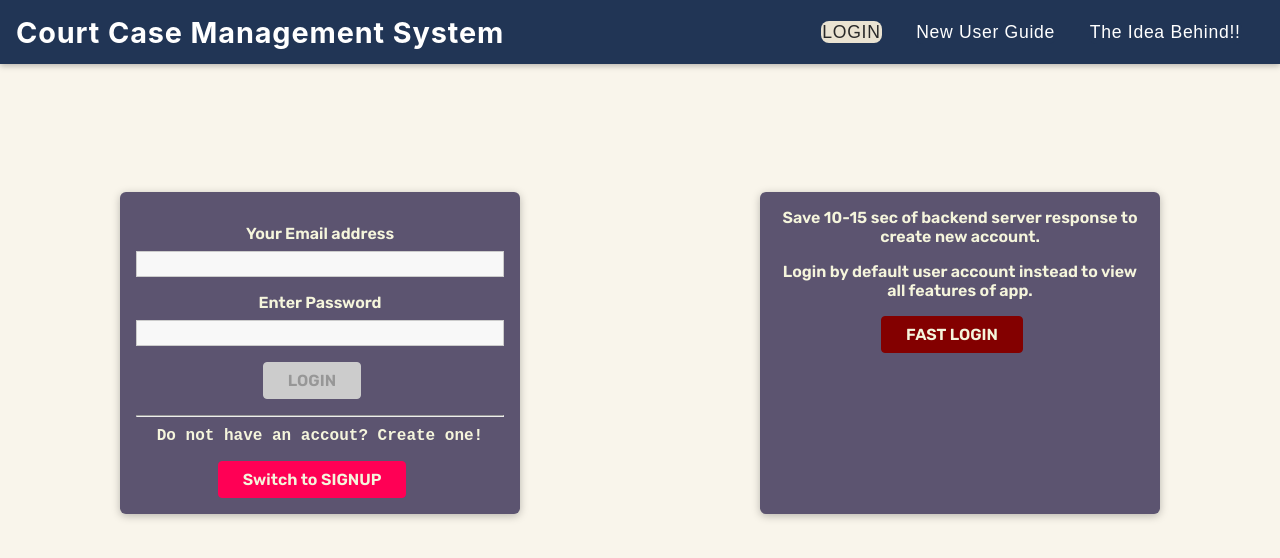
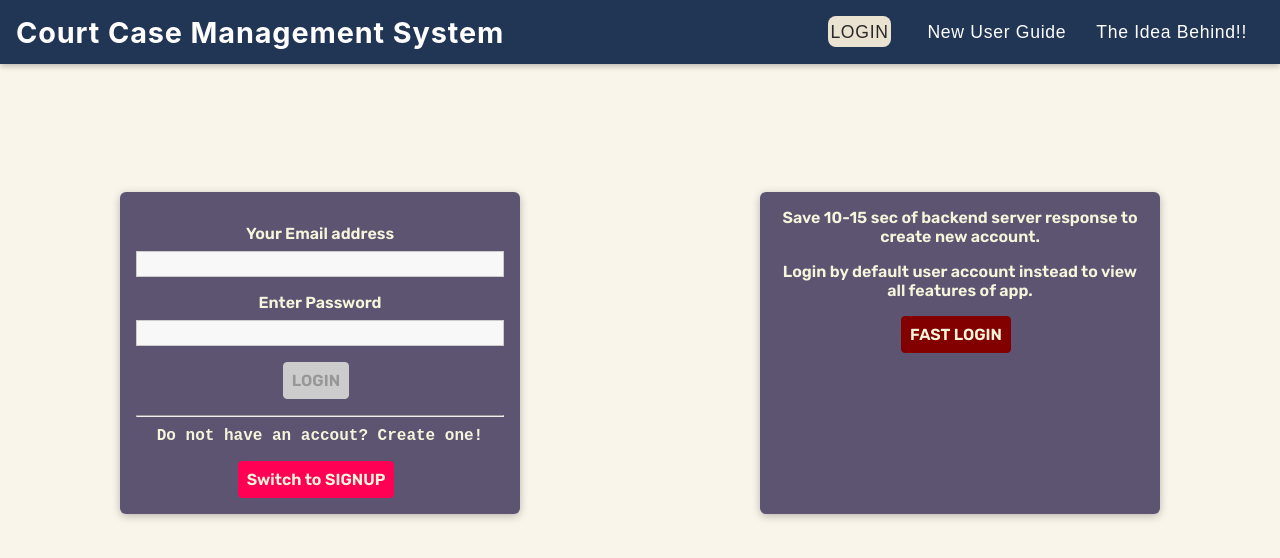
Before and after one commit to Aakash-mishra2/LegalFlow-digital-court-react-application, a React (Create React App) app: page / in a window 1280 px wide. Shown: the top 558 px of the page. Built offline with nearby package versions, Linux system fonts and the light colour scheme; no server answers; a web font is replaced by a local one.

Commit message:
fixed pop upp, navlinks and button styling

```diff
--- a/src/shared/Navigation/styles/Navlinks.css
+++ b/src/shared/Navigation/styles/Navlinks.css
@@ -16,14 +16,14 @@
 }
 
 .nav-links li {
-  margin: 0.5rem;
+  margin: 1rem;
 }
 
 .nav-links a {
   border: 1px solid transparent;
   color: #292929;
   text-decoration: none;
-  padding: 0;
+  padding: 0.3rem 0.1rem;
 }
 
 .nav-links a:hover,
@@ -38,7 +38,7 @@
   border: 1px solid #292929;
   color: #292929;
   background: transparent;
-  padding: 0;
+  padding: 0.3rem 0.1rem;
   font: inherit;
 }
 
--- a/src/shared/formElements/Button.css
+++ b/src/shared/formElements/Button.css
@@ -1,12 +1,12 @@
 .button {
     font: inherit;
-    padding: 0.5rem 1.5rem;
+    padding: 0.5rem 0.5rem;
     border: 1px solid #ff0055;
     border-radius: 4px;
     background: #ff0055;
     color: white;
     cursor: pointer;
-    margin-right: 1rem;
+    margin-right: 0.5rem;
     text-decoration: none;
     display: inline-block;
   }
```
